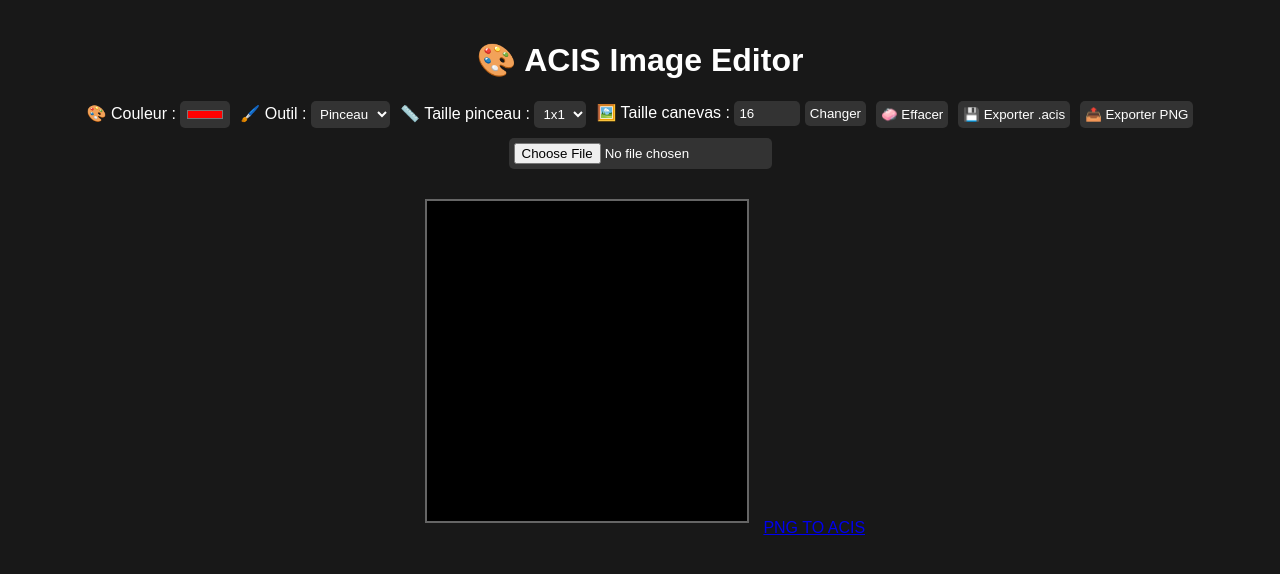
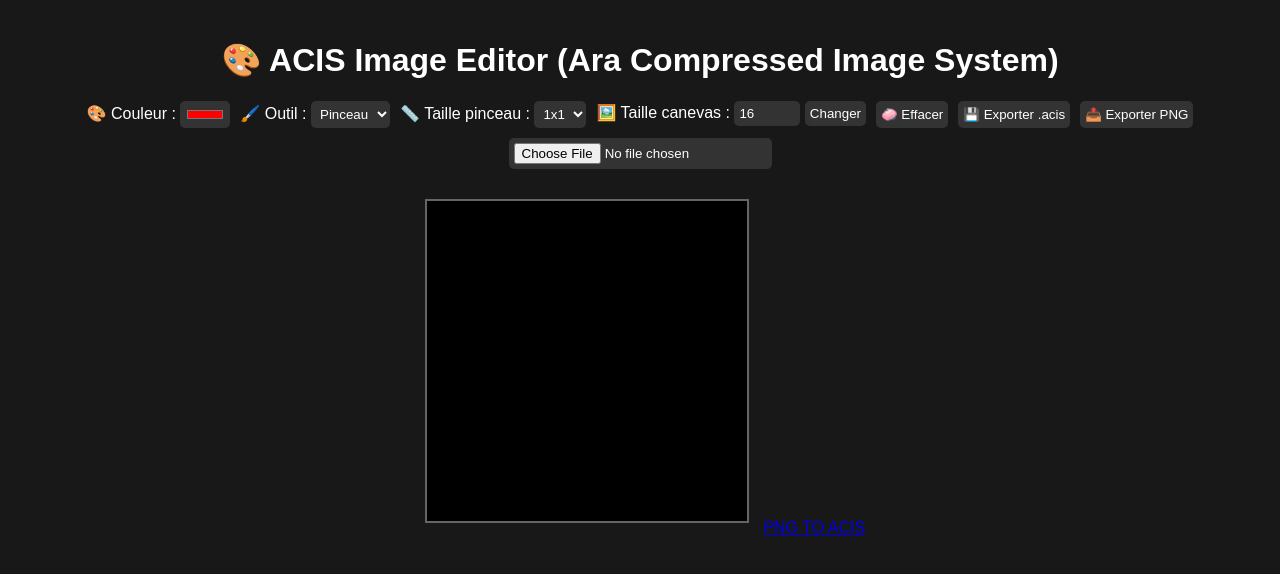
Before and after one commit to 123araDev/acis, a plain HTML site: page index.html in a window 1280 px wide. Drawn offline with Linux system fonts and the light colour scheme.

Commit message:
Update header to include full name of ACIS

```diff
--- a/index.html
+++ b/index.html
@@ -44,7 +44,7 @@
   </style>
 </head>
 <body>
-  <h1>🎨 ACIS Image Editor</h1>
+  <h1>🎨 ACIS Image Editor (Ara Compressed Image System)</h1>
 
   <div class="controls">
     <label>🎨 Couleur : <input type="color" id="colorPicker" value="#ff0000" /></label>
```
